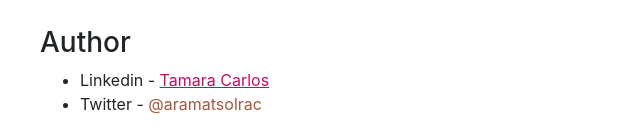
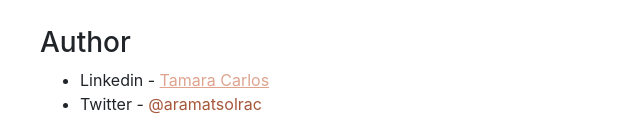
Before and after one commit to aramatsolrac/meowdopt-API, a website: page public/index.html in a window 1280 px wide. In both pictures the pointer is over the link "Tamara Carlos". Shown: the part 830-968 px from the top of the page, without its empty margins (0-640 px from the left). Drawn offline with nearby package versions, Linux system fonts and the light colour scheme.

Commit message:
Update index.html

```diff
--- a/public/index.html
+++ b/public/index.html
@@ -34,7 +34,7 @@
         color: black;
       }
       a:hover {
-        color: #c90a63;
+        color: #dea48f;
       }
     </style>
   </head>
```
